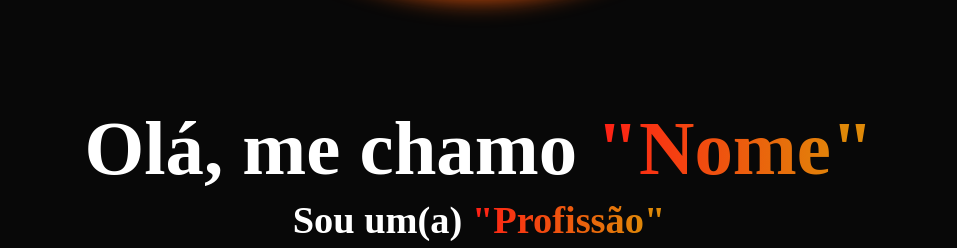
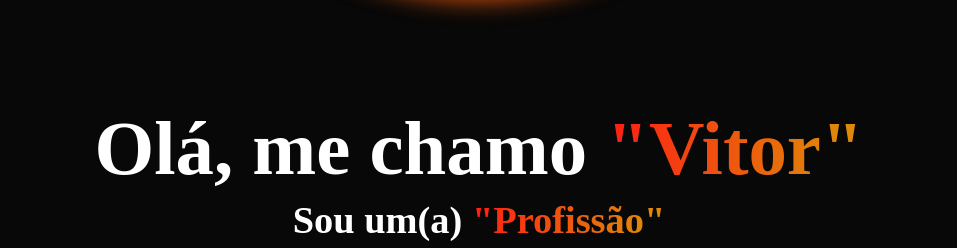
Before and after one commit to Vitor-LR/Portifolio-PI-II, a plain HTML site: page index.html in a window 1280 px wide. Shown: the part 862-1110 px from the top of the page, without its empty margins (161-1118 px from the left). Drawn offline with nearby package versions, Linux system fonts and the light colour scheme.

Commit message:
Change the Name For Vitor

```diff
--- a/index.html
+++ b/index.html
@@ -33,7 +33,7 @@
 
     <section class="home" id="home">
         <div class="home-content">
-            <h1>Olá, me chamo <span>"Nome"</span></h1>
+            <h1>Olá, me chamo <span>"Vitor"</span></h1>
             <h3>
                 Sou um(a) <span>"Profissão"</span>
             </h3>
```
